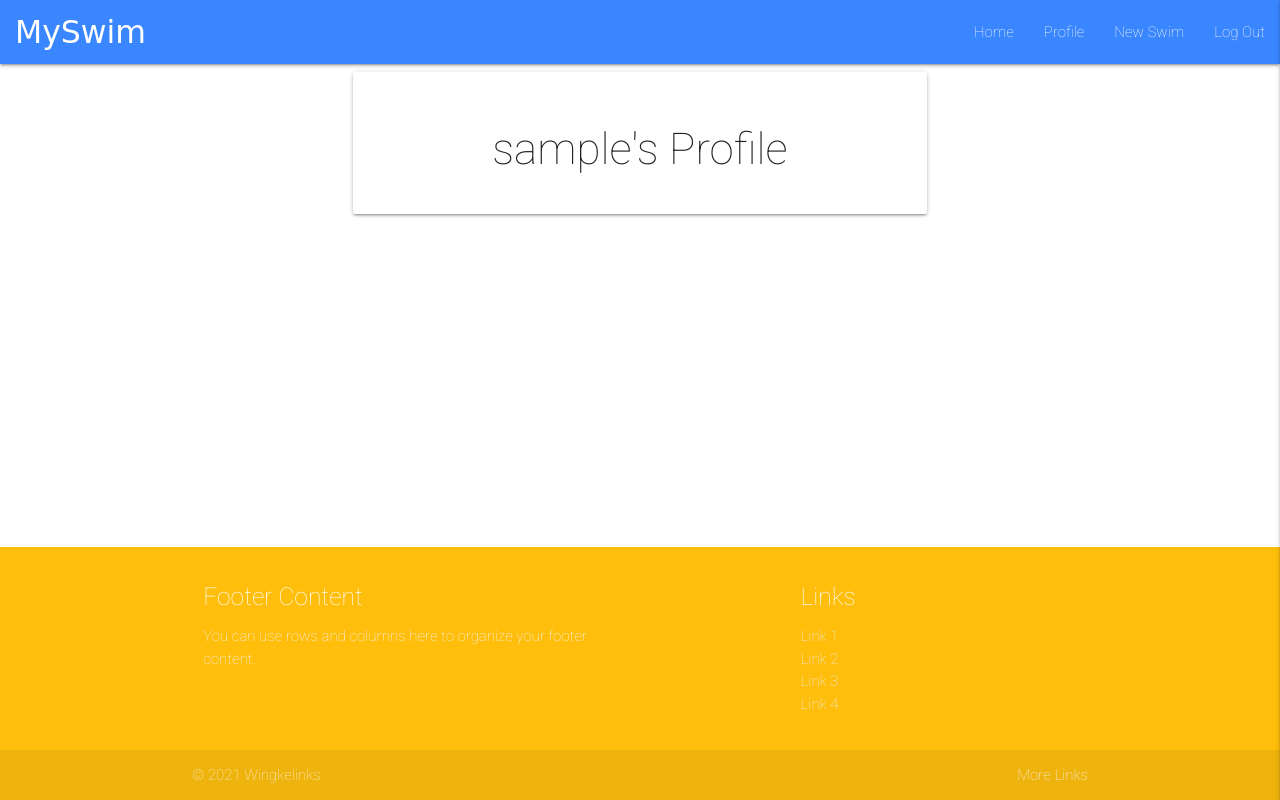
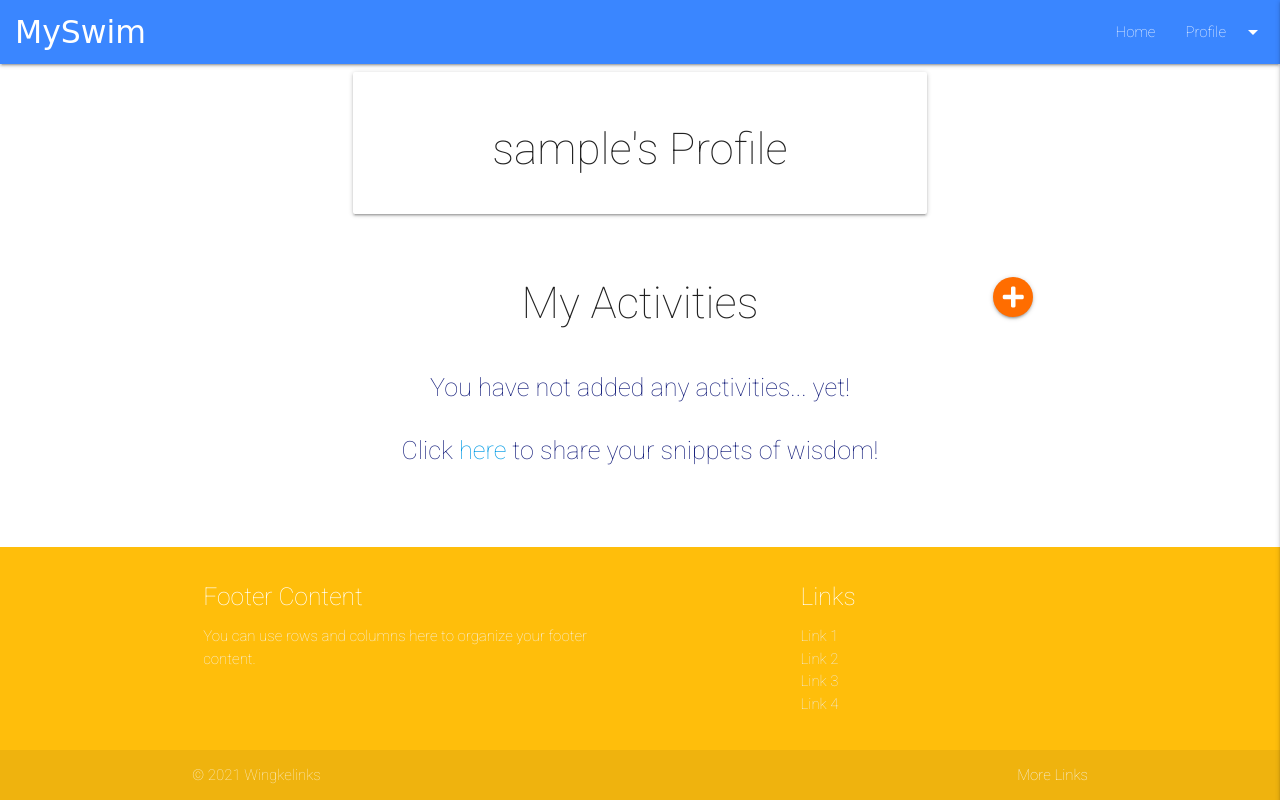
Before and after one commit to Wingkelinks/myswim_MSP3, a Flask app: page /profile/1 in a window 1280 px wide. Run offline with Flask 2, Linux system fonts and the light colour scheme; the visitor is signed in with stand-in values (Sample User, id 1); a database or web service that is not in the repository returns one stand-in record (values such as "Sample title"); some libraries are stand-ins or nearby versions; some web fonts are replaced.

Commit message:
Modified navbar to include dropdown menu for logged in users and admin

```diff
--- a/static/js/script.js
+++ b/static/js/script.js
@@ -1,37 +1,78 @@
 $(document).ready(function () {
-  $('.sidenav').sidenav({ edge: "right", draggable: true });
-  $('input#password, input#username').characterCounter();
-  $('.collapsible').collapsible();
-  $('.fixed-action-btn').floatingActionButton({ direction: 'left' });
-  $('.tooltipped').tooltip();
-  $('select').formSelect();
+	$(".sidenav").sidenav({ edge: "right", draggable: true });
+	$("input#password, input#username").characterCounter();
+	$(".collapsible").collapsible();
+	$(".fixed-action-btn").floatingActionButton({ direction: "left" });
+	$(".tooltipped").tooltip();
+	$("select").formSelect();
+	$(".dropdown-trigger").dropdown();
 
 	// Customise Materialize Select Validation
 	validateMaterializeSelect();
 	function validateMaterializeSelect() {
-        let classValid = { "border-bottom": "1px solid #4dec38", "box-shadow": "0 1px 0 0 #4dec38" };
-        let classInvalid = { "border-bottom": "1px solid #ff006e", "box-shadow": "0 1px 0 0 #ff006e" };
+		let classValid = {
+			"border-bottom": "1px solid #4dec38",
+			"box-shadow": "0 1px 0 0 #4dec38",
+		};
+		let classInvalid = {
+			"border-bottom": "1px solid #ff006e",
+			"box-shadow": "0 1px 0 0 #ff006e",
+		};
 		if ($("select.validate").prop("required")) {
-            $("select.validate").css({ "display": "block", "height": "0", "padding": "0", "width": "0", "position": "absolute" });
+			$("select.validate").css({
+				display: "block",
+				height: "0",
+				padding: "0",
+				width: "0",
+				position: "absolute",
+			});
 		}
-        $(".select-wrapper input.select-dropdown").on("focusin", function () {
-            $(this).parent(".select-wrapper").on("change", function () {
-                if ($(this).children("ul").children("li.selected:not(.disabled)").on("click", function () { })) {
+		$(".select-wrapper input.select-dropdown")
+			.on("focusin", function () {
+				$(this)
+					.parent(".select-wrapper")
+					.on("change", function () {
+						if (
+							$(this)
+								.children("ul")
+								.children("li.selected:not(.disabled)")
+								.on("click", function () {})
+						) {
 							$(this).children("input").css(classValid);
 						}
 					});
-        }).on("click", function () {
-            if ($(this).parent(".select-wrapper").children("ul").children("li.selected:not(.disabled)").css("background-color") === "rgba(0, 0, 0, 0.03)") {
+			})
+			.on("click", function () {
+				if (
+					$(this)
+						.parent(".select-wrapper")
+						.children("ul")
+						.children("li.selected:not(.disabled)")
+						.css("background-color") === "rgba(0, 0, 0, 0.03)"
+				) {
 					$(this).parent(".select-wrapper").children("input").css(classValid);
 				} else {
-                $(".select-wrapper input.select-dropdown").on("focusout", function () {
-                    if ($(this).parent(".select-wrapper").children("select").prop("required")) {
-                        if ($(this).css("border-bottom") != "1px solid rgb(77, 236, 56)") {
-                            $(this).parent(".select-wrapper").children("input").css(classInvalid);
+					$(".select-wrapper input.select-dropdown").on(
+						"focusout",
+						function () {
+							if (
+								$(this)
+									.parent(".select-wrapper")
+									.children("select")
+									.prop("required")
+							) {
+								if (
+									$(this).css("border-bottom") != "1px solid rgb(77, 236, 56)"
+								) {
+									$(this)
+										.parent(".select-wrapper")
+										.children("input")
+										.css(classInvalid);
 								}
+							}
+						}
+					);
 				}
 			});
 	}
 });
-    }
-});
--- a/templates/base.html
+++ b/templates/base.html
@@ -44,8 +44,24 @@
 	</head>
 	<body>
 		<header>
+
+			<!-- Dropdown Menu for Profile (Logged in users) -->
+
+			<ul id="dropdown1" class="dropdown-content">
+				<li><a href="{{ url_for('profile', username=session['user']) }}">View</a></li>
+				<li><a href="{{ url_for('add_set') }}">New Swim</a></li>
+
+				<!-- If admin, show Manage Content -->
+				{% if session.user|lower == "admin"|lower %}
+				<li><a href="#">Manage Content</a></li>
+				{% endif %}
+				<li class="divider"></li>
+				<li><a href="{{ url_for('logout') }}">Log Out</a></li>
+			</ul>
+
+
 			<!-- Main Navigation -->
-			<nav class="nav-extended">
+			<nav class="">
 				<div class="nav-wrapper azure">
 					<a href="{{ url_for('get_sets')}}" class="brand-logo tourney-text ml3"
 						>MySwim</a
@@ -58,22 +74,20 @@
 						<!-- If logged in show below links -->
 						{% if session.user %}
 							<li>
-							<a href="{{ url_for('profile', username=session['user']) }}"
-								>Profile</a
+								<a class="dropdown-trigger" href="{{ url_for('profile', username=session['user']) }}" data-target="dropdown1"
+									>Profile<i class="material-icons right">arrow_drop_down</i></a
 								>
 							</li>
-						<li><a href="{{ url_for('add_set') }}">New Swim</a></li>
-						<li><a href="{{ url_for('logout') }}">Log Out</a></li>
 
 						<!-- Else, show Log In and Register -->
 						{% else %}
 							<li><a href="{{ url_for('login') }}">Log In</a></li>
 							<li><a href="{{ url_for('register') }}">Register</a></li>
-						<li><a href="#">Manage Content</a></li>
 						{% endif %}
 					</ul>
 				</div>
 			</nav>
+
 			<!-- Mobile Navigation -->
 			<ul class="sidenav" id="mobile-demo">
 				<li><h4 class="center-align tourney-text">MySwim</h4></li>
@@ -98,9 +112,9 @@
 			</ul>
 		</header>
 
-		<section>
 		<!-- Flash Messages -->
 
+		<section>
 			{% with messages = get_flashed_messages() %} {% if messages %} {% for
 			message in messages %}
 			<div class="row flashes">
@@ -108,6 +122,8 @@
 			</div>
 			{% endfor %} {% endif %} {% endwith %}
 		</section>
+
+		<!-- Main container for content on all templates -->
 
 		<main class="container">{% block content %} {% endblock %}</main>
 
--- a/templates/profile.html
+++ b/templates/profile.html
@@ -11,4 +11,100 @@
         </div>
     </div>
 
+    <!-- Heading and FAB -->
+
+    <div class="row section-heading center valign-wrapper">
+        <div class="col s8 offset-s2">
+            <h3>My Activities</h3>
+        </div>
+        <div class="col s2">
+            <div class="add-item-button-container">
+                <a href="{{ url_for('add_set') }}"
+                class="btn-floating orange accent-4 pulse" aria-label="add activity button">
+                <i class="fas fa-plus"></i>
+                </a>
+            </div>
+        </div>
+    </div>
+
+    <!-- Cards -->
+
+    {% if activities|length > 0 %}
+        <div class="row">
+            {% for activity in activities if session.user|lower == activity.created_by|lower %}
+                <div class="col s12 m6 xl4 xxl3">
+                    <div class="card horizontal hoverable indigo lighten-5">
+
+                        <!-- Card image -->
+                        <div class="card-image">
+                            <a href="{{ url_for('view_activity', activity_id=activity._id) }}">
+                                {% if activity.image_file == "" %}
+                                    {% for category in categories if category.category_name == activity.category_name %}
+                                            <img src="{{ category.image_file }}" class="responsive-img" alt="{{ category.category_name }}}" loading="lazy" />
+                                    {% endfor %}
+                                {% else %}
+                                    <img src="{{ activity.image_file }}" alt="activity.activity_summary"/>
+                                {% endif %}
+                            </a>
+                        </div>
+                        <div class="card-stacked">
+
+                            <!-- Name and date -->
+                            <div class="card-content">
+                                <div class="profile-card-name-container ">
+                                    <span class="profile-card-name">{{ activity.activity_name }}</span>
+                                </div>
+                                <div>
+                                    {{ activity.date_added }}
+                                </div>
+                            </div>
+
+                            <!-- Delete and Edit buttons -->
+                            <div class="card-action">
+                                <div>
+                                    <button data-target="{{ activity._id }}" class="btn-floating modal-trigger red" aria-label="delete activity">
+                                        <i class="fas fa-trash-alt "></i>
+                                    </button>
+                                </div>
+                                <div>
+                                    <a href="{{ url_for('edit_set', activity_id=activity._id) }}"
+                                        class="btn-floating teal darken-1" aria-label="edit activity button">
+                                        <i class="fas fa-pencil-alt "></i>
+                                    </a>
+                                </div>
+                            </div>
+
+                        </div>
+                    </div>
+                </div>
+
+                <!-- Deletion modal -->
+
+                <div id="{{ activity._id }}" class="modal">
+
+                    <div class="modal-content">
+                        <h4>Confirm deletion</h4>
+                        <p>Are you sure you want to delete <span class="special-text">{{ activity.activity_name }}</span> ?</p>
+                    </div>
+                    <div class="modal-footer">
+                        <a href="#!" class="btn modal-close indigo text-shadow" aria-label="cancel delete button">
+                            Cancel <i class="fas fa-undo-alt right"></i>
+                        </a>
+                        <a href="{{ url_for('delete_activity', activity_id=activity._id) }}" class="btn modal-close white-text red text-shadow" aria-label="confirm delete button">
+                            Delete <i class="far fa-trash-alt right"></i>
+                        </a>
+                    </div>
+
+                </div>
+            {% endfor %}
+        </div>
+
+    <!-- If no activities -->
+    {% else %}
+        <div class="no-results-container flow-text indigo-text text-darken-4 center-align">
+            <p>You have not added any activities... yet!</p>
+            <p>Click <a href="{{ url_for('add_set') }}">here</a> to share your snippets of wisdom!</p>
+        </div>
+    {% endif %}
+
 {% endblock %}
```
Lines whose indentation alone changed are shown as unchanged.
